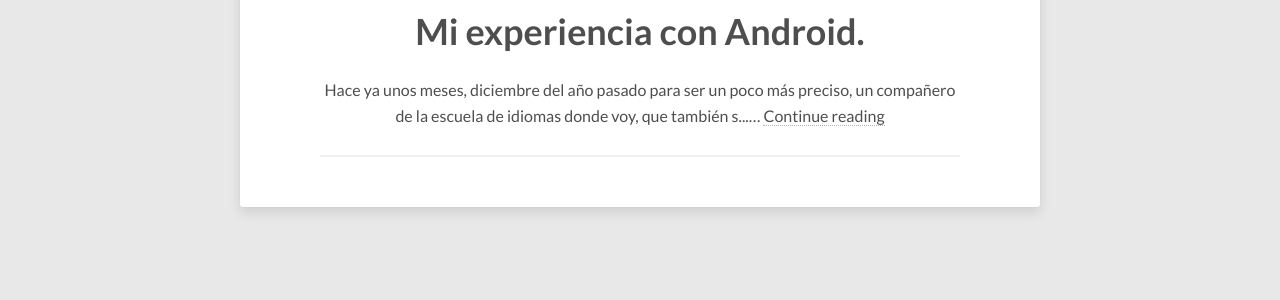
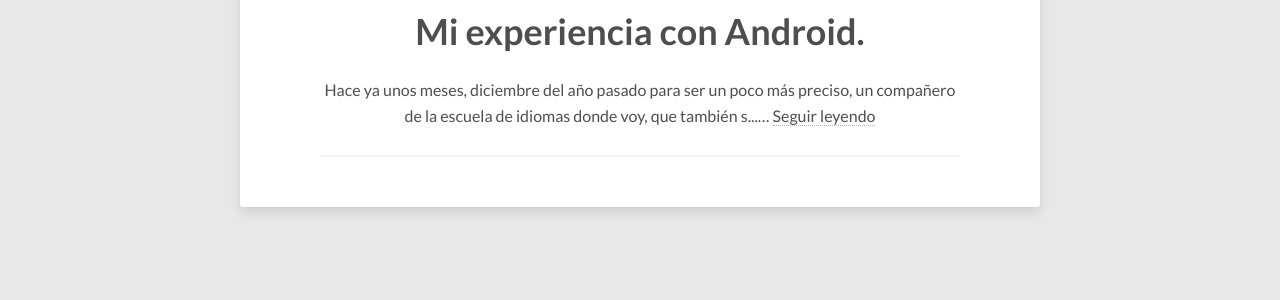
Before and after one commit to AbrahamTheCoder/Abraham, a Jekyll site: the page built from _posts/2016-06-10-app-android-2.md, in a window 1280 px wide. Shown: the part 947-1247 px from the top of the page. Built offline with Jekyll 4.4.1, drawn with Linux system fonts in a browser that asks for light colours; nearby versions of some CDN libraries; comment, search, counter and statistics services are not loaded.

Commit message:
Update 29

```diff
--- a/_includes/read-more.html
+++ b/_includes/read-more.html
@@ -5,7 +5,7 @@
     </div><!-- /.read-more-header -->
     <div class="read-more-content">
       <h3><a href="{{ site.url }}{{ post.url }}" title="{{ post.title }}">{{ post.title }}</a></h3>
-      <p>{% if post.description %}{{ post.description }}{% else %}{{ post.content | strip_html | strip_newlines | truncate: 140 }}&hellip;{% endif %} <a href="{{ site.url }}{{ post.url }}">Continue reading</a></p>
+      <p>{% if post.description %}{{ post.description }}{% else %}{{ post.content | strip_html | strip_newlines | truncate: 140 }}&hellip;{% endif %} <a href="{{ site.url }}{{ post.url }}">Seguir leyendo</a></p>
     </div><!-- /.read-more-content -->
   {% endfor %}
   <div class="read-more-list">
```
Also changed, not shown: 3 other files.
